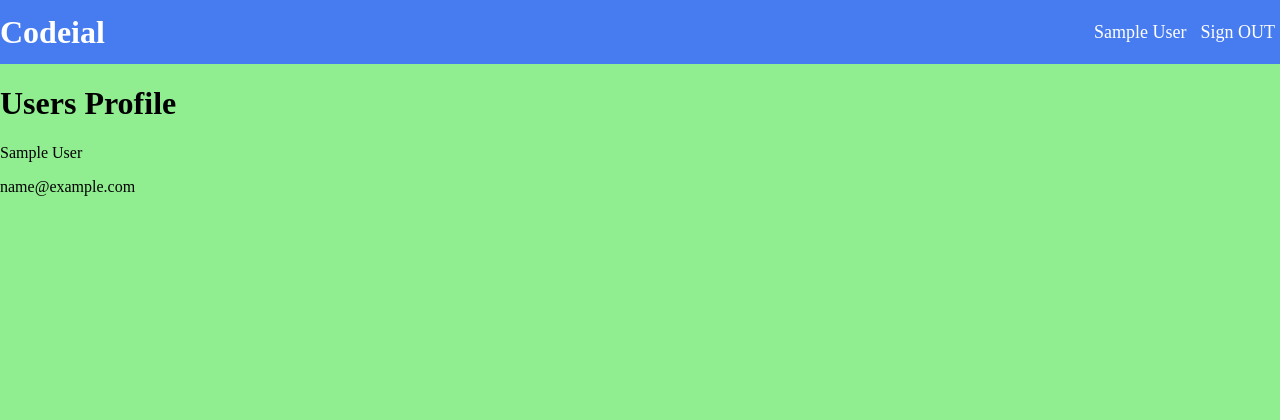
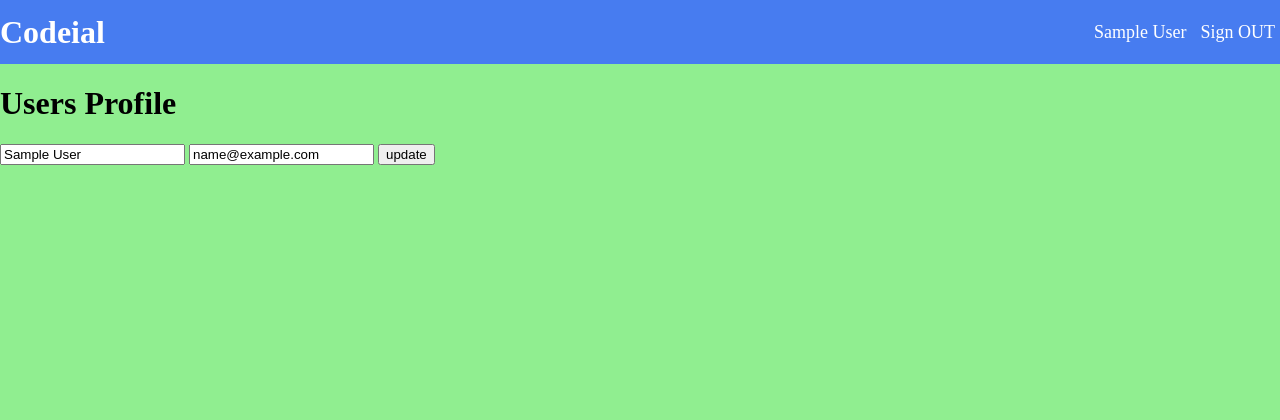
Before and after one commit to RohanVashisht003/codeial-website, a Node server app: page /users/profile/600000000000000000000001 in a window 1280 px wide. Shown: the top 420 px of the page. Run offline with Node 20, Linux system fonts and the light colour scheme; a user stored in the database is signed in; tables that the repository leaves empty hold one stand-in row (values such as "Sample post"); some libraries are stand-ins or nearby versions.

Commit message:
implemented update details function and divided the code into partials

```diff
--- a/controllers/users_controller.js
+++ b/controllers/users_controller.js
@@ -8,6 +8,17 @@ module.exports.profile = function (req, res) {
     });
   });
 };
+
+module.exports.update = function(req, res){
+  if(req.user.id==req.params.id){
+    User.findByIdAndUpdate(req.params.id, req.body, function(err, user){
+      return res.redirect('back');
+    });
+  }
+  else{
+    return res.status(401).send("Unauthorized");
+  }
+}
 
 // render signup page
 module.exports.signUp = function (req, res) {
@@ -28,10 +39,14 @@ module.exports.signIn = function (req, res) {
     title: "Codeial | Sign In",
   });
 };
+
+// logout
 module.exports.destroySession = function (req, res) {
   req.logout();
   return res.redirect("/");
 };
+
+
 // get the sign in data
 module.exports.create = function (req, res) {
   if (req.body.password !== req.body.confirm_password) {
--- a/index.js
+++ b/index.js
@@ -37,8 +37,7 @@ app.set("layout extractScripts", true);
 app.set("view engine", "ejs");
 app.set("views", path.join(__dirname, "views"));
 
-app.use(
-  session({
+app.use(session({
     name: "codeial",
     // TODO change the secret before deployement in production mode
     secret: "blabla",
--- a/routes/users.js
+++ b/routes/users.js
@@ -5,6 +5,8 @@ const passport = require("passport");
 const userController = require("../controllers/users_controller");
 
 router.get("/profile/:id",passport.checkAuthentication, userController.profile);
+
+router.post("/update/:id", passport.checkAuthentication, userController.update);
 
 router.get("/sign-up", userController.signUp);
 router.get("/sign-in", userController.signIn);
--- a/views/_post.ejs
+++ b/views/_post.ejs
@@ -21,7 +21,7 @@
     <%  } %>
 
     <div class="post-comments-list">
-        <ul id="post-comments-<%= post._id%>">
+      <ul id="post-comments-<%= post._id%>"></ul>
         <% for(comment of post.comments){%>
         <%- include('_comment.ejs')-%>
 
--- a/views/home.ejs
+++ b/views/home.ejs
@@ -4,7 +4,6 @@
 <section id="feed-posts">
   <h4>Posts</h4>
   <% if(locals.user){%>
-
   <form action="/posts/create" id="new-post-form" method="POST">
     <textarea name="content" id="" cols="30" rows="3" placeholder="Type Here..." required></textarea>
     <input type="submit" value="Post">
--- a/views/layout.ejs
+++ b/views/layout.ejs
@@ -16,7 +16,6 @@
 
       <%- include('_footer.ejs'); %>
 
-
     <%- script %>
   </body>
 </html>
--- a/views/user_profile.ejs
+++ b/views/user_profile.ejs
@@ -1,6 +1,15 @@
 <link rel="stylesheet" href="/css/user_profile.css">
 <h1><%= title %></h1>
 
-
+<% if(user.id==profile_user.id){%>
+<!-- if user matches then show form -->
+<form action="/users/update/<%=profile_user.id%>" method="POST">
+  <input type="text" name="name" placeholder="Your Name" value="<%= profile_user.name %>" required>
+  <input type="email" name="email" placeholder="Your Email" value="<%= profile_user.email %>" required>
+  <input type="submit" value="update">
+</form>
+<%}else{%>
+<!-- show only profile info -->
 <p><%= profile_user.name %></p>
 <p><%= profile_user.email %></p>
+<%}%>
```
Lines whose indentation alone changed are shown as unchanged.
